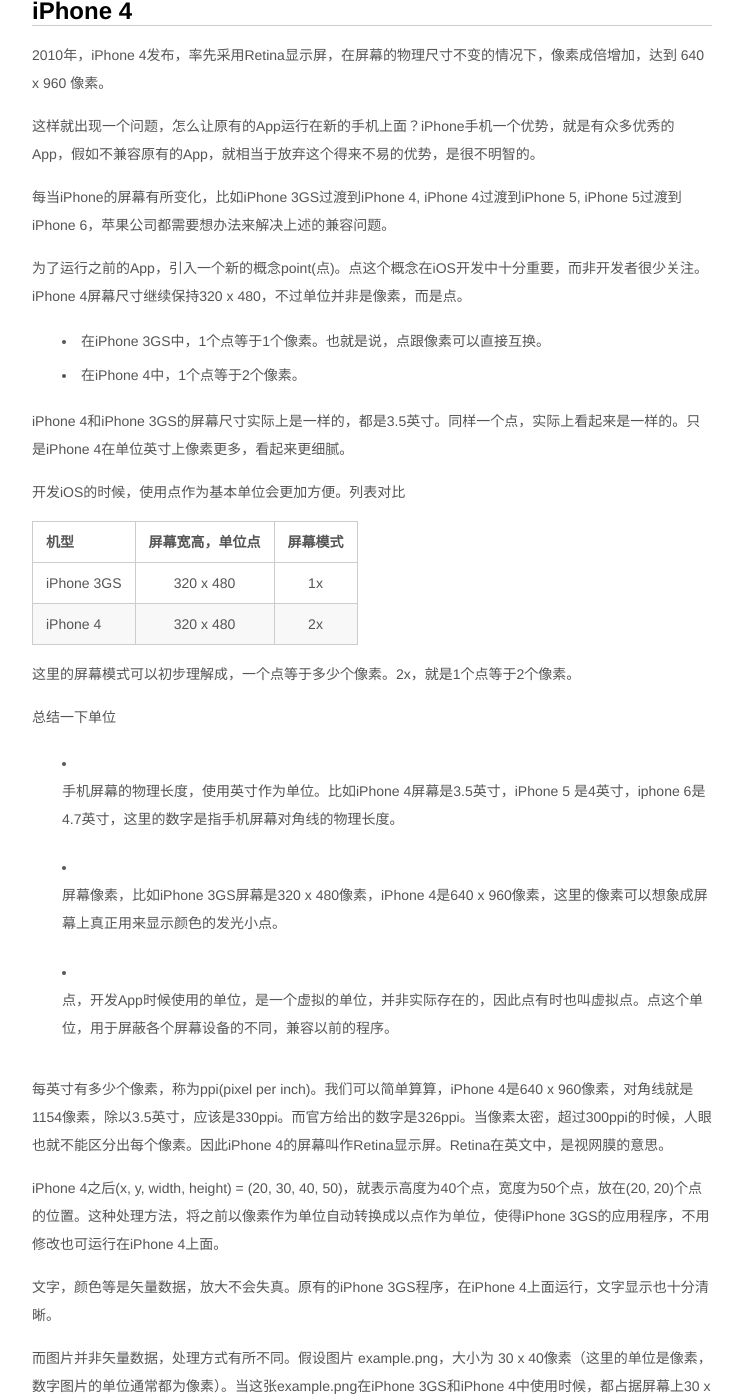
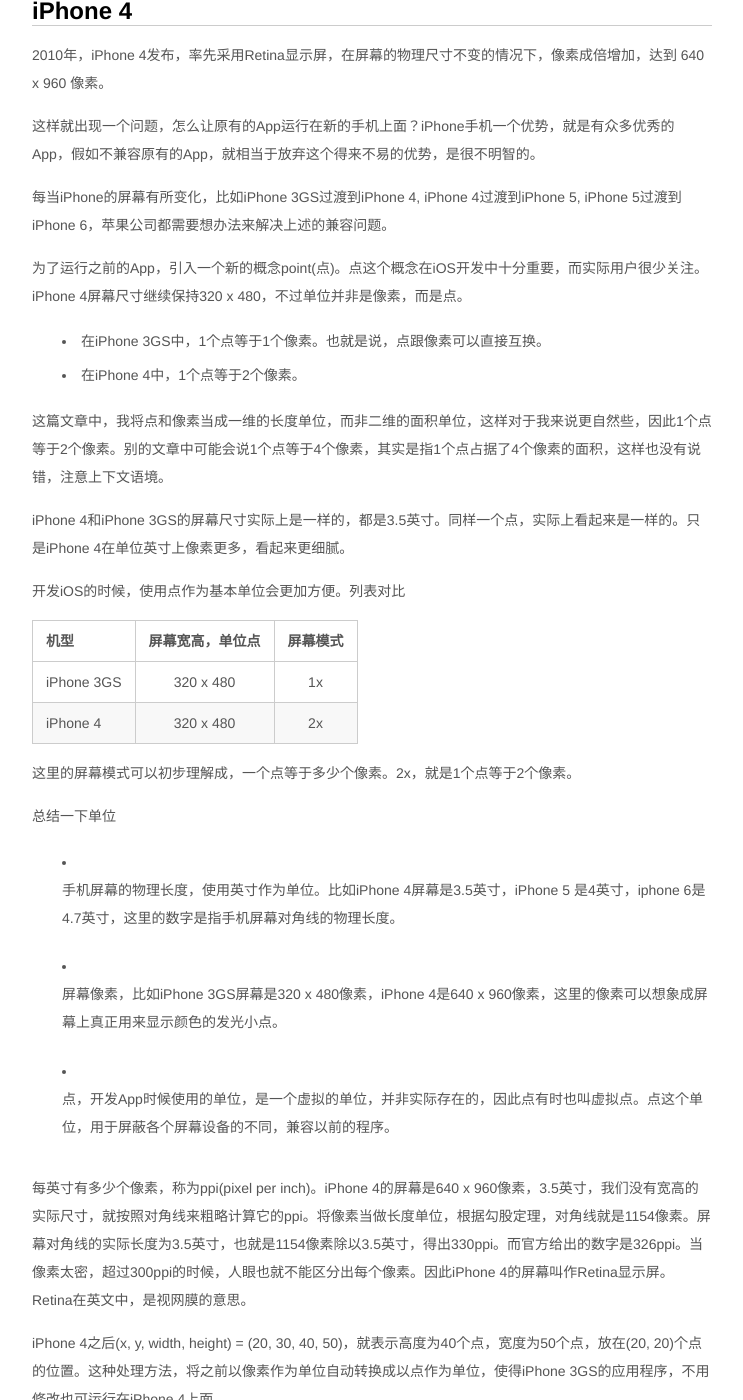
Before and after one commit to jzpangpang/hjcapple.github.com, a Jekyll site: the page built from _posts/2014-10-10-iphone-screen.md, in a window 1280 px wide and 1400 px high, scrolled down 575 px. Shown: the whole window, without its empty margins (268-1011 px from the left). Built offline with Jekyll 4.4.1, drawn with Linux system fonts in a browser that asks for light colours; nearby versions of some CDN libraries; Markdown is read by kramdown in place of the engine named in the settings; some of the changed text lies outside the part shown.

Commit message:
修正一下文章的错误

```diff
--- a/_posts/2014-10-10-iphone-screen.md
+++ b/_posts/2014-10-10-iphone-screen.md
@@ -20,10 +20,12 @@
 
 每当iPhone的屏幕有所变化，比如iPhone 3GS过渡到iPhone 4, iPhone 4过渡到iPhone 5, iPhone 5过渡到iPhone 6，苹果公司都需要想办法来解决上述的兼容问题。
 
-为了运行之前的App，引入一个新的概念point(点)。点这个概念在iOS开发中十分重要，而非开发者很少关注。iPhone 4屏幕尺寸继续保持320 x 480，不过单位并非是像素，而是点。
+为了运行之前的App，引入一个新的概念point(点)。点这个概念在iOS开发中十分重要，而实际用户很少关注。iPhone 4屏幕尺寸继续保持320 x 480，不过单位并非是像素，而是点。
 
 * 在iPhone 3GS中，1个点等于1个像素。也就是说，点跟像素可以直接互换。
 * 在iPhone 4中，1个点等于2个像素。
+
+这篇文章中，我将点和像素当成一维的长度单位，而非二维的面积单位，这样对于我来说更自然些，因此1个点等于2个像素。别的文章中可能会说1个点等于4个像素，其实是指1个点占据了4个像素的面积，这样也没有说错，注意上下文语境。
 
 iPhone 4和iPhone 3GS的屏幕尺寸实际上是一样的，都是3.5英寸。同样一个点，实际上看起来是一样的。只是iPhone 4在单位英寸上像素更多，看起来更细腻。
 
@@ -44,7 +46,7 @@
 
 * 点，开发App时候使用的单位，是一个虚拟的单位，并非实际存在的，因此点有时也叫虚拟点。点这个单位，用于屏蔽各个屏幕设备的不同，兼容以前的程序。
 
-每英寸有多少个像素，称为ppi(pixel per inch)。我们可以简单算算，iPhone 4是640 x 960像素，对角线就是1154像素，除以3.5英寸，应该是330ppi。而官方给出的数字是326ppi。当像素太密，超过300ppi的时候，人眼也就不能区分出每个像素。因此iPhone 4的屏幕叫作Retina显示屏。Retina在英文中，是视网膜的意思。
+每英寸有多少个像素，称为ppi(pixel per inch)。iPhone 4的屏幕是640 x 960像素，3.5英寸，我们没有宽高的实际尺寸，就按照对角线来粗略计算它的ppi。将像素当做长度单位，根据勾股定理，对角线就是1154像素。屏幕对角线的实际长度为3.5英寸，也就是1154像素除以3.5英寸，得出330ppi。而官方给出的数字是326ppi。当像素太密，超过300ppi的时候，人眼也就不能区分出每个像素。因此iPhone 4的屏幕叫作Retina显示屏。Retina在英文中，是视网膜的意思。
 
 iPhone 4之后(x, y, width, height) = (20, 30, 40, 50)，就表示高度为40个点，宽度为50个点，放在(20, 20)个点的位置。这种处理方法，将之前以像素作为单位自动转换成以点作为单位，使得iPhone 3GS的应用程序，不用修改也可运行在iPhone 4上面。
 
```
Also changed, not shown: other parts of _posts/2014-10-10-iphone-screen.md (+1 -1 lines), _posts/2014-04-06-tools-libs.md (+6 -0 lines).
